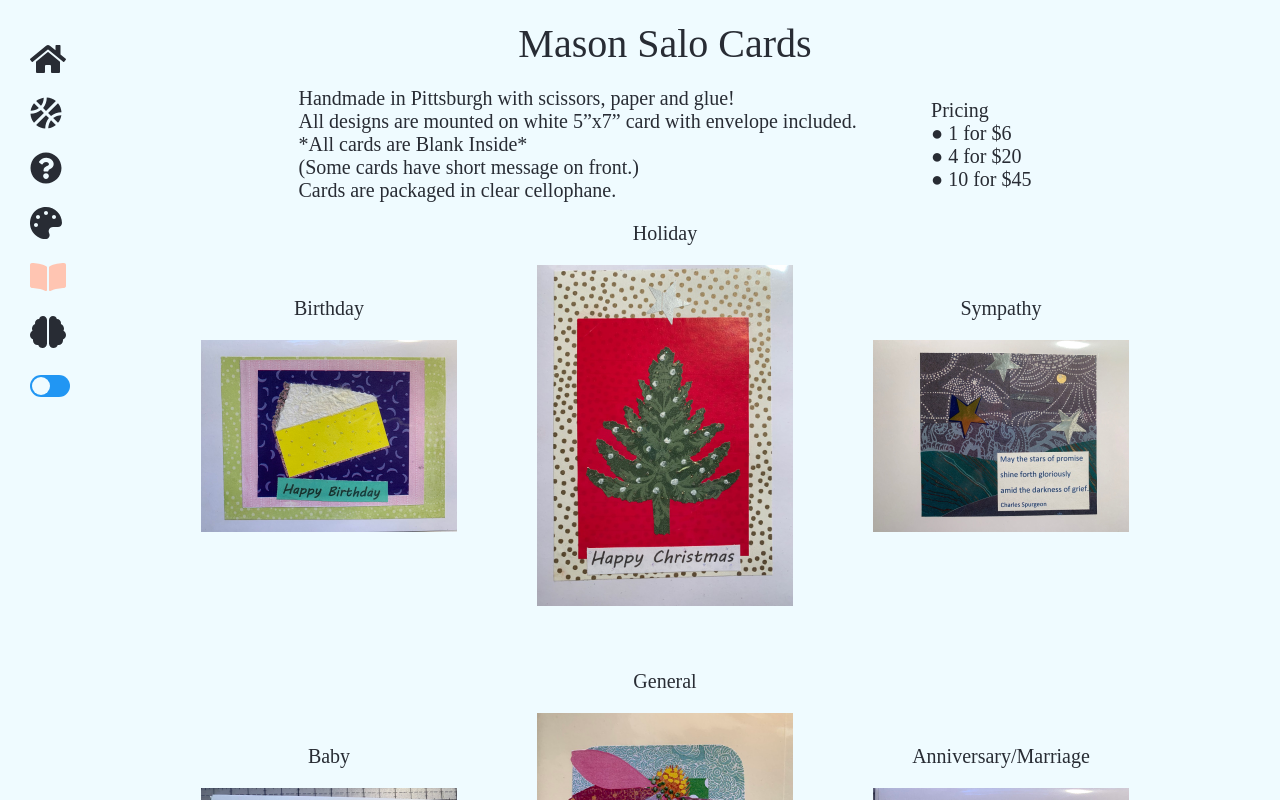
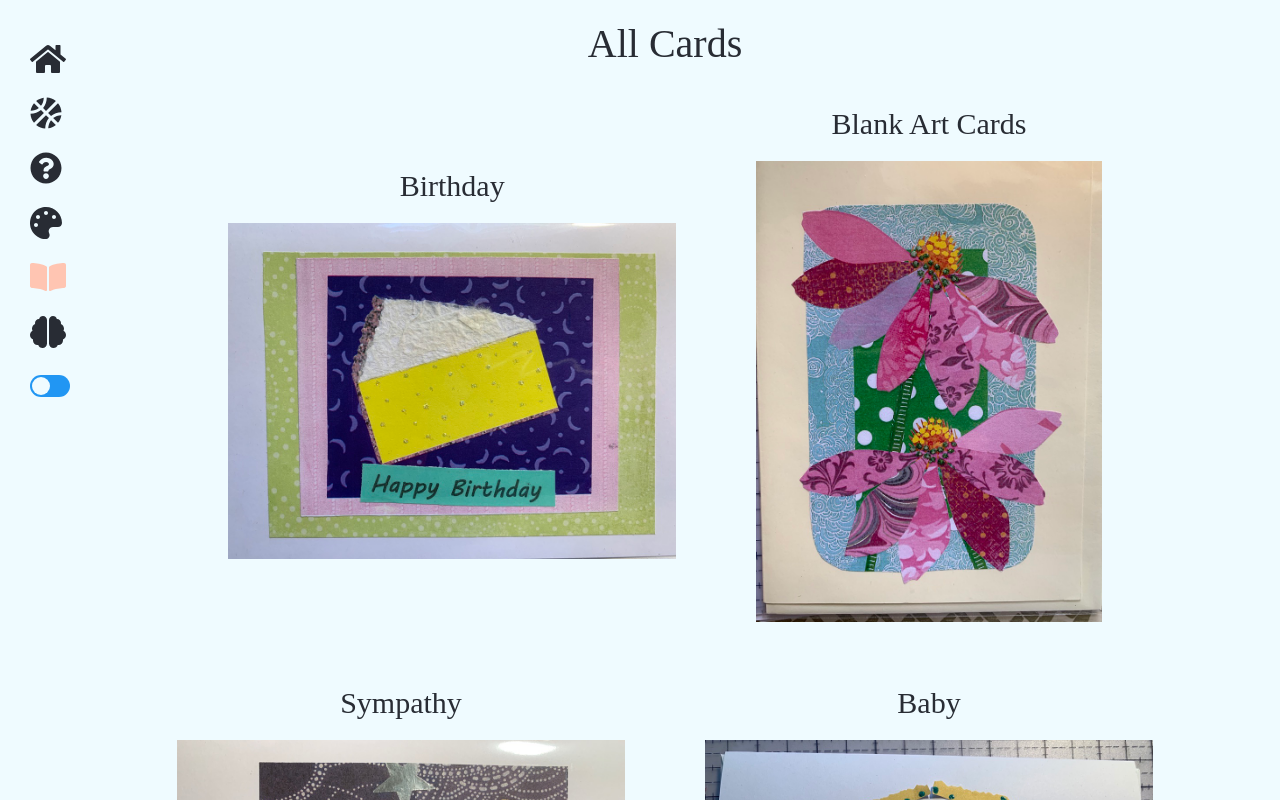
Before and after one commit to msalo3/covid-boredom-frontend, a React (Create React App) app: page /mom in a window 1280 px wide. Shown: the top 800 px of the page. Built offline with nearby package versions, Linux system fonts and the light colour scheme.

Commit message:
Added work on card area

```diff
--- a/src/App.js
+++ b/src/App.js
@@ -24,6 +24,7 @@ import {
   faQuestionCircle,
   faStrikethrough,
   faBookOpen,
+  faDotCircle,
 } from "@fortawesome/free-solid-svg-icons"
 import { fab } from "@fortawesome/free-brands-svg-icons"
 
@@ -41,7 +42,8 @@ library.add(
   faChevronLeft,
   faQuestionCircle,
   faStrikethrough,
-  faBookOpen
+  faBookOpen,
+  faDotCircle
 )
 
 class App extends React.Component {
--- a/src/mom/MomHome.js
+++ b/src/mom/MomHome.js
@@ -9,16 +9,41 @@ import card16 from "./cardAssets/card16.jpeg"
 import card20 from "./cardAssets/card20.jpeg"
 
 const images = [
-  { id: 1, src: card1, alt: "Birthday", text: "Birthday" },
-  { id: 2, src: card16, alt: "Holiday", text: "Holiday" },
-  { id: 3, src: card20, alt: "Sympathy", text: "Sympathy" },
-  { id: 4, src: card6, alt: "Baby", text: "Baby" },
-  { id: 5, src: card5, alt: "General", text: "General" },
+  {
+    id: 1,
+    src: card1,
+    alt: "Birthday",
+    text: "Birthday",
+    display: "horizontal",
+  },
+  {
+    id: 2,
+    src: card5,
+    alt: "Blank Art Cards",
+    text: "Blank Art Cards",
+    display: "vertical",
+  },
+  {
+    id: 3,
+    src: card20,
+    alt: "Sympathy",
+    text: "Sympathy",
+    display: "horizontal",
+  },
+  { id: 4, src: card6, alt: "Baby", text: "Baby", display: "horizontal" },
+  {
+    id: 5,
+    src: card16,
+    alt: "Holiday",
+    text: "Holiday",
+    display: "vertical",
+  },
   {
     id: 6,
     src: card3,
     alt: "Anniversary/Marriage",
     text: "Anniversary/Marriage",
+    display: "horizontal",
   },
 ]
 
@@ -32,7 +57,11 @@ class Mom extends React.Component {
         <img
           src={item.src}
           alt={item.alt}
-          className="home-card-img skewedshadow"
+          className={`${
+            item.display === "vertical"
+              ? "home-card-img-vert"
+              : "home-card-img-horiz"
+          } skewedshadow`}
           onClick={() => onScreenClick(item.text)}
         />
       </div>
@@ -59,8 +88,8 @@ class Mom extends React.Component {
     return (
       <div className="momhome-container">
         <div className="momhome-copy-container">
-          <div>{this.renderCopy()}</div>
-          <div>{this.renderPricing()}</div>
+          {/* <div>{this.renderCopy()}</div>
+          <div>{this.renderPricing()}</div> */}
         </div>
         <div className="momhome-imgs-container">{this.renderPictures()}</div>
       </div>
--- a/src/mom/momConstants.js
+++ b/src/mom/momConstants.js
@@ -24,7 +24,14 @@ export const SCREENS = [
     id: 1,
     screen: "Birthday",
     mainImg: card1,
-    images: [card1, card9, card13],
+    images: [
+      {
+        image: card1,
+        name: "Lemon Pie",
+      },
+      card9,
+      card13,
+    ],
   },
   { id: 2, screen: "Sympathy", mainImg: card20, images: [card20] },
   {
@@ -41,7 +48,7 @@ export const SCREENS = [
   },
   {
     id: 5,
-    screen: "General",
+    screen: "Blank Art Cards",
     mainImg: card5,
     images: [card4, card5, card7, card8, card12, card14, card15],
   },
@@ -53,13 +60,12 @@ export const SCREENS = [
   },
 ]
 
-export const HEADER_COPY = "Mason Salo Cards"
+export const HEADER_COPY = "All Cards"
 
 export const COPY = [
-  "Handmade in Pittsburgh with scissors, paper and glue!",
-  "All designs are mounted on white 5”x7” card with envelope included.",
-  "*All cards are Blank Inside*",
-  "(Some cards have short message on front.)",
+  "Handmade in Pittsburgh with scissors, paper and glue: Collage!",
+  "All designs are mounted on white 5”x7” cards with envelope included.",
+  "*All cards are Blank Inside* (Some cards have short message on front.)",
   "Cards are packaged in clear cellophane.",
 ]
 
@@ -68,4 +74,5 @@ export const PRICING_COPY = [
   "\u25cf 1 for $6",
   "\u25cf 4 for $20",
   "\u25cf 10 for $45",
+  "Buy Cards",
 ]
--- a/src/mom/momHome.css
+++ b/src/mom/momHome.css
@@ -25,9 +25,13 @@
   padding: 20px;
 }
 
+.home-card-img-horiz {
+  width: 35vw;
+  padding: 0px 20px 20px 20px;
+}
 
-.home-card-img {
-  width: 20vw;
+.home-card-img-vert {
+  width: 27vw;
   padding: 0px 20px 20px 20px;
 }
 
@@ -39,6 +43,7 @@
   text-align: center;
   align-self: center;
   justify-self: center;
+  font-size: 30px;
 }
 
 .momhome-copy {
--- a/src/quiz/TeamNames.js
+++ b/src/quiz/QuizInstance.js
@@ -1,28 +1,12 @@
 import React from "react"
 import { FontAwesomeIcon } from "@fortawesome/react-fontawesome"
-import "./teamNames.css"
+import "./quizInstance.css"
 
-const DATA = [
-  { name: "Red Sox", league: "MLB", guessed: false, reguessed: false },
-  { name: "White Sox", league: "MLB", guessed: false, reguessed: false },
-  { name: "Heat", league: "NBA", guessed: false, reguessed: false },
-  { name: "Thunder", league: "NBA", guessed: false, reguessed: false },
-  { name: "Magic", league: "NBA", guessed: false, reguessed: false },
-  { name: "Jazz", league: "NBA", guessed: false, reguessed: false },
-  { name: "Avalanche", league: "NHL", guessed: false, reguessed: false },
-  { name: "Wild", league: "NHL", guessed: false, reguessed: false },
-  { name: "Lightning", league: "NHL", guessed: false, reguessed: false },
-]
-
-const COPY1 =
-  'In the NFL, NBA, MLB, and NHL there are a total of 9 teams whose names do not end in an "S"'
-const COPY2 = "Can you guess them all??"
-
-class TeamNames extends React.Component {
+class QuizInstance extends React.Component {
   constructor(props) {
     super(props)
     this.state = {
-      teams: DATA,
+      teams: props.data,
       inputValue: "",
       incorrect: false,
       reguessedIndex: null,
@@ -96,19 +80,20 @@ class TeamNames extends React.Component {
 
   renderTeams = () => {
     const { teams, reguessedIndex } = this.state
+    const { cardStyle } = this.props
     return teams.map((team, i) => {
       if (team.guessed) {
         let classes = "q-team-card q-card-guessed"
         if (reguessedIndex === i) classes = classes + " q-reguessed"
         return (
-          <div key={team.name} className={classes}>
+          <div key={team.name} className={classes} style={cardStyle}>
             <div className="q-team-text">{team.name}</div>
           </div>
         )
       }
       return (
-        <div key={team.name} className="q-team-card">
-          <div className="q-team-text">{team.league}</div>
+        <div key={team.name} className="q-team-card" style={cardStyle}>
+          <div className="q-team-text">{team.placeholder}</div>
         </div>
       )
     })
@@ -124,8 +109,8 @@ class TeamNames extends React.Component {
             className="q-back-btn"
           />
           <div className="q-copy-container">
-            <div className="q-heading">{COPY1}</div>
-            <div className="q-heading">{COPY2}</div>
+            <div className="q-heading">{this.props.copy1}</div>
+            <div className="q-heading">{this.props.copy2}</div>
           </div>
         </div>
         {this.renderGameOrWin()}
@@ -134,4 +119,4 @@ class TeamNames extends React.Component {
   }
 }
 
-export default TeamNames
+export default QuizInstance
--- a/src/quiz/index.js
+++ b/src/quiz/index.js
@@ -1,6 +1,7 @@
 import React from "react"
 import { FontAwesomeIcon } from "@fortawesome/react-fontawesome"
-import TeamNames from "./TeamNames"
+import QuizInstance from "./QuizInstance"
+import { TeamNameQuiz } from "./quizzes"
 
 import "./quiz.css"
 
@@ -8,7 +9,7 @@ class Quiz extends React.Component {
   constructor(props) {
     super(props)
     this.state = {
-      screen: "quiz-home", // quiz-home, team-names
+      screen: "quiz-home", // quiz-home, team-names, pokemon
     }
   }
 
@@ -24,6 +25,12 @@ class Quiz extends React.Component {
               icon="strikethrough"
               size="2x"
               onClick={() => this.setState({ screen: "team-names" })}
+              className="quiz-icon"
+            />
+            <FontAwesomeIcon
+              icon="dot-circle"
+              size="2x"
+              onClick={() => this.setState({ screen: "pokemon" })}
               className="quiz-icon"
             />
             <div className="quiz-icon-text">
@@ -44,8 +51,21 @@ class Quiz extends React.Component {
     switch (screen) {
       case "team-names":
         return (
-          <TeamNames
+          <QuizInstance
             backClicked={() => this.setState({ screen: "quiz-home" })}
+            data={TeamNameQuiz.data}
+            copy1={TeamNameQuiz.copy1}
+            copy2={TeamNameQuiz.copy2}
+          />
+        )
+      case "pokemon":
+        return (
+          <QuizInstance
+            backClicked={() => this.setState({ screen: "quiz-home" })}
+            data={TeamNameQuiz.data}
+            copy1={TeamNameQuiz.copy1}
+            copy2={TeamNameQuiz.copy2}
+            cardStyle={{ width: "10%" }}
           />
         )
       default:
--- /dev/null
+++ b/src/quiz/quizzes.js
@@ -0,0 +1,16 @@
+export const TeamNameQuiz = {
+  data: [
+    { name: "Red Sox", placeholder: "MLB", guessed: false, reguessed: false },
+    { name: "White Sox", placeholder: "MLB", guessed: false, reguessed: false },
+    { name: "Heat", placeholder: "NBA", guessed: false, reguessed: false },
+    { name: "Thunder", placeholder: "NBA", guessed: false, reguessed: false },
+    { name: "Magic", placeholder: "NBA", guessed: false, reguessed: false },
+    { name: "Jazz", placeholder: "NBA", guessed: false, reguessed: false },
+    { name: "Avalanche", placeholder: "NHL", guessed: false, reguessed: false },
+    { name: "Wild", placeholder: "NHL", guessed: false, reguessed: false },
+    { name: "Lightning", placeholder: "NHL", guessed: false, reguessed: false },
+  ],
+  copy1:
+    'In the NFL, NBA, MLB, and NHL there are a total of 9 teams whose names do not end in an "S"',
+  copy2: "Can you guess them all??",
+}
```
Also changed, not shown: src/mom/Contact.js (added), src/quiz/icons/icons8-pokeball-24.png (added), src/quiz/quizInstance.css (renamed from src/quiz/teamNames.css).
